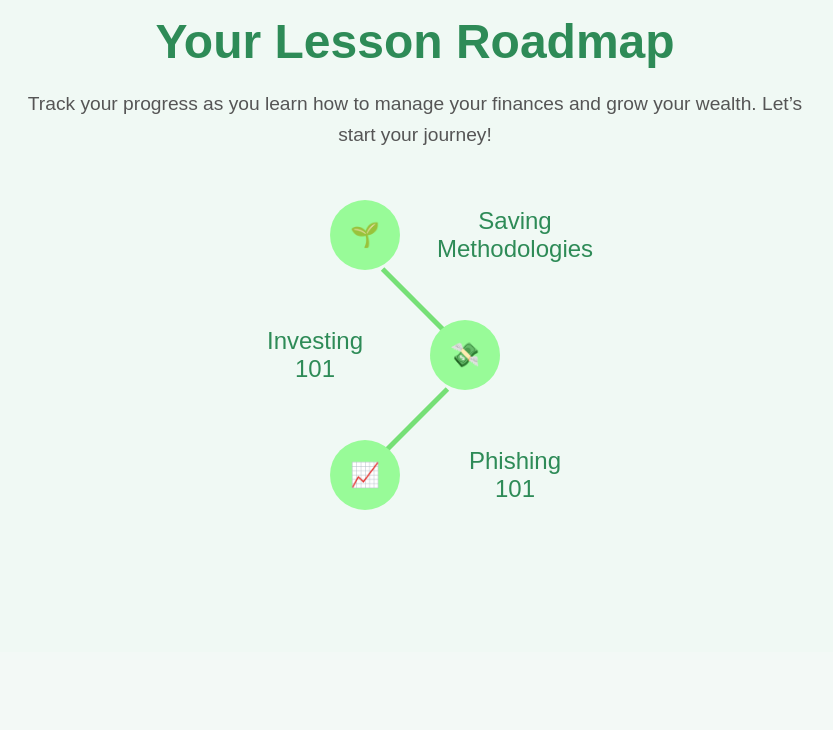
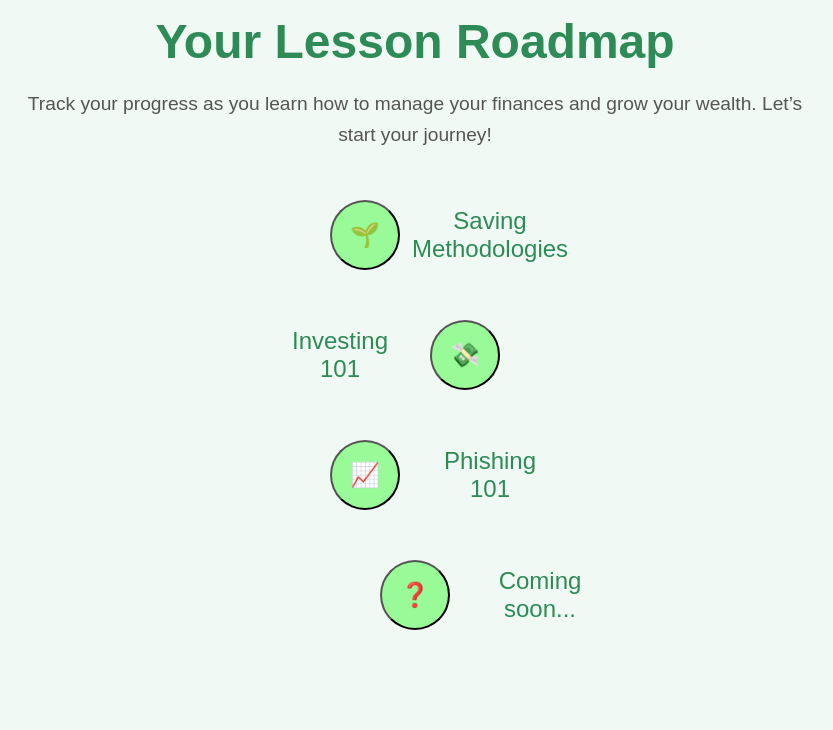
Before and after one commit to OdeonHill/whack_project, a Flask app: template website_code/templates/lessons.html in a window 1280 px wide. Shown: the part 148-878 px from the top of the page, without its empty margins (225-1058 px from the left). Before the commit the page ends 658 px from the top, so only its background shows below. Run offline with Flask 3, Linux system fonts and the light colour scheme; the template is opened without the code that fills it, so the values that code supplies are empty.

Commit message:
linked all webpages together

```diff
--- a/website_code/static/style.css
+++ b/website_code/static/style.css
@@ -240,16 +240,6 @@ main {
             color: #98fb98;
         }
 
-        .lesson {
-                width: 60px;
-                height: 60px;
-                font-size: 1.2em;
-            }
-
-            .line {
-                width: 100px;
-            }
-
         /* Roadmap Styles */
         .roadmap-container {
             display: flex;
@@ -270,6 +260,7 @@ main {
 
         /* Each lesson circle */
         .lesson {
+            position: absolute;
             background-color: #98fb98;
             color: #2e8b57;
             width: 70px;
@@ -283,6 +274,25 @@ main {
             transition: transform 0.2s ease, box-shadow 0.2s ease;
             position: relative;
             z-index: 2;
+            margin-bottom: 50;
+        }
+
+        .lesson-last {
+            position: absolute;
+            background-color: #98fb98;
+            color: #2e8b57;
+            width: 70px;
+            height: 70px;
+            border-radius: 50%;
+            display: flex;
+            justify-content: center;
+            align-items: center;
+            font-size: 1.5em;
+            cursor: pointer;
+            transition: transform 0.2s ease, box-shadow 0.2s ease;
+            position: relative;
+            z-index: 2;
+            margin-bottom: 100px;
         }
 
         .lesson:hover {
@@ -305,40 +315,15 @@ main {
             transform: translateX(50px); /* Move to the right */
         }
 
-        /* Connecting Lines */
-        .line-right {
-            position: absolute;
-            transform: rotate(45deg);
-            height: 5px;
-            background-color: #76e076;
-            width: 120px;
-            top: 155%;
-            left: 35%;
-            margin-left: 10px;
-            z-index: 1;
-        }
-
-        .line-left {
-            position: absolute;
-            transform: rotate(135deg);
-            height: 5px;
-            background-color: #76e076;
-            width: 120px;
-            top: 155%;
-            right: 50%;
-            margin-left: 10px;
-            z-index: 1;
-        }
-
         .lesson-text-right {
           position: absolute;
-          margin-left: 300px;
+          margin-left: 250px;
           color: #2e8b57;
         }
 
         .lesson-text-left {
           position: absolute;
-          margin-right: 300px;
+          margin-right: 250px;
           color: #2e8b57;
         }
 
--- a/website_code/templates/home.html
+++ b/website_code/templates/home.html
@@ -22,8 +22,8 @@
 <body>
     <!-- Top Bar -->
     <header class="top-bar">
-        <div class="logo"><img src="{{ url_for('static', filename='images/happy.gif') }}" alt="Lett-us Logo"><p class="logo-txt">Lett-us Save!</p></div>
-        <button class="login-btn">Login</button>
+        <div class="logo"><img src="{{ url_for('static', filename='images/happy.gif') }}" onclick="window.location.href='{{ url_for('views.home') }}'"alt="Lett-us Logo"><p class="logo-txt">Lett-us Save!</p></div>
+        <button class="login-btn" onclick="window.location.href='{{ url_for('views.login') }}'">Login</button>
     </header>
 
     <div class= "vertical" id="vertbar"></div>
@@ -44,7 +44,7 @@
 
         <!-- Login Prompt Section -->
         <div class="login-prompt">
-            <p><a href="{{ url_for('views.dashboard') }}">Already a member? Login here to start growing!</a></p>
+            <p><a href="{{ url_for('views.login') }}">Already a member? Login here to start growing!</a></p>
         </div>
 
         <!-- Features List -->
--- a/website_code/templates/investing_lesson.html
+++ b/website_code/templates/investing_lesson.html
@@ -9,8 +9,8 @@
 
 	  <!-- Top Bar -->
     <header class="top-bar">
-        <div class="logo"><img src="{{ url_for('static', filename='images/happy.gif') }}" alt="Lett-us Logo"><p class="logo-txt">Lett-us Save!</p></div>
-        <button class="logout-btn">Logout</button>
+        <div class="logo"><img src="{{ url_for('static', filename='images/happy.gif') }}" onclick="window.location.href='{{ url_for('views.dashboard') }}'" alt="Lett-us Logo"><p class="logo-txt">Lett-us Save!</p></div>
+        <button class="logout-btn" onclick="window.location.href='{{ url_for('views.home') }}'">Logout</button>
     </header>
 
     <main>
--- a/website_code/templates/lessons.html
+++ b/website_code/templates/lessons.html
@@ -9,8 +9,8 @@
 <body>
     <!-- Top Bar -->
     <header class="top-bar">
-        <div class="logo"><img src="{{ url_for('static', filename='images/happy.gif') }}" alt="Lett-us Logo"><p class="logo-txt">Lett-us Save!</p></div>
-        <button class="logout-btn">Logout</button>
+        <div class="logo"><img src="{{ url_for('static', filename='images/happy.gif') }}" onclick="window.location.href='{{ url_for('views.dashboard') }}'" alt="Lett-us Logo"><p class="logo-txt">Lett-us Save!</p></div>
+        <button class="logout-btn" onclick="window.location.href='{{ url_for('views.home') }}'">Logout</button>
     </header>
 
     <!-- Main Content -->
@@ -22,24 +22,27 @@
         <div class="roadmap-container">
             <div class="roadmap">
                 <!-- Lesson 1 -->
-                <div class="lesson">
-                    <div class="line-right"></div>
+                <button class="lesson" onclick="window.location.href='{{ url_for('views.savings_lesson') }}'">
                     <div class="lesson-icon">🌱</div>
                     <div class="lesson-text-right">Saving Methodologies</div>
-                </div>
+                </button>
 
                 <!-- Lesson 2 -->
-                <div class="lesson">
-                    <div class="line-left"></div>
+                <button class="lesson" onclick="window.location.href='{{ url_for('views.investing_lesson') }}'">
                     <div class="lesson-icon">💸</div>
                     <div class="lesson-text-left">Investing 101</div>
-                </div>
+                </button>
 
                 <!-- Lesson 3 -->
-                <div class="lesson">
+                <button class="lesson" onclick="window.location.href='{{ url_for('views.phishing_lesson') }}'">
                     <div class="lesson-icon">📈</div>
                     <div class="lesson-text-right">Phishing 101</div>
-                </div>
+                </button>
+
+                <button class="lesson-last">
+                    <div class="lesson-icon">❓</div>
+                    <div class="lesson-text-right">Coming soon...</div>
+                </button>
 
             </div>
         </div>
--- a/website_code/templates/login.html
+++ b/website_code/templates/login.html
@@ -10,7 +10,7 @@
 <body>
     <!-- Top Bar -->
     <header class="top-bar">
-        <div class="logo"><img src="{{ url_for('static', filename='images/happy.gif') }}" alt="Lett-us Logo"><p class="logo-txt">Lett-us Save!</p></div>
+        <div class="logo"><img src="{{ url_for('static', filename='images/happy.gif') }}" onclick="window.location.href='{{ url_for('views.home') }}'" alt="Lett-us Logo"><p class="logo-txt">Lett-us Save!</p></div>
     </header>
 
     <!-- Login Form -->
@@ -19,7 +19,7 @@
             <h2>Login to Lett-us</h2>
             <input type="text" class="login-input" placeholder="Username" required>
             <input type="password" class="login-input" placeholder="Password" required>
-            <button type="submit" class="login-btn">Login</button>
+            <button type="submit" class="login-btn" onclick="window.location.href='{{ url_for('views.dashboard') }}'">Login</button>
             <div class="forgot-password">
                 <p><a href="#forgot-password">Forgot your password?</a></p>
             </div>
--- a/website_code/templates/savings_lesson.html
+++ b/website_code/templates/savings_lesson.html
@@ -9,8 +9,8 @@
 
 	  <!-- Top Bar -->
     <header class="top-bar">
-        <div class="logo"><img src="{{ url_for('static', filename='images/happy.gif') }}" alt="Lett-us Logo"><p class="logo-txt">Lett-us Save!</p></div>
-        <button class="logout-btn">Logout</button>
+        <div class="logo"><img src="{{ url_for('static', filename='images/happy.gif') }}" onclick="window.location.href='{{ url_for('views.dashboard') }}'" alt="Lett-us Logo"><p class="logo-txt">Lett-us Save!</p></div>
+        <button class="logout-btn" onclick="window.location.href='{{ url_for('views.home') }}'">Logout</button>
     </header>
 
     <main>
--- a/website_code/templates/tracker.html
+++ b/website_code/templates/tracker.html
@@ -7,8 +7,8 @@
 </head>
 <body>
     <header class="top-bar">
-        <div class="logo"><img src="{{ url_for('static', filename='images/happy.gif') }}" alt="Lett-us Logo"><p class="logo-txt">Lett-us Save!</p></div>
-        <button class="logout-btn">Logout</button>
+        <div class="logo"><img src="{{ url_for('static', filename='images/happy.gif') }}" onclick="window.location.href='{{ url_for('views.dashboard') }}'" alt="Lett-us Logo"><p class="logo-txt">Lett-us Save!</p></div>
+        <button class="logout-btn" onclick="window.location.href='{{ url_for('views.home') }}'">Logout</button>
     </header>
     <!-- Savings Tracker Section -->
     <div class="login-container">
```
Also changed, not shown: website_code/templates/dashboard.html (+4 -5 lines), website_code/templates/phishing_lesson.html (+6 -6 lines), website_code/views.py (+24 -0 lines), website_code/templates/goals.html (deleted).
